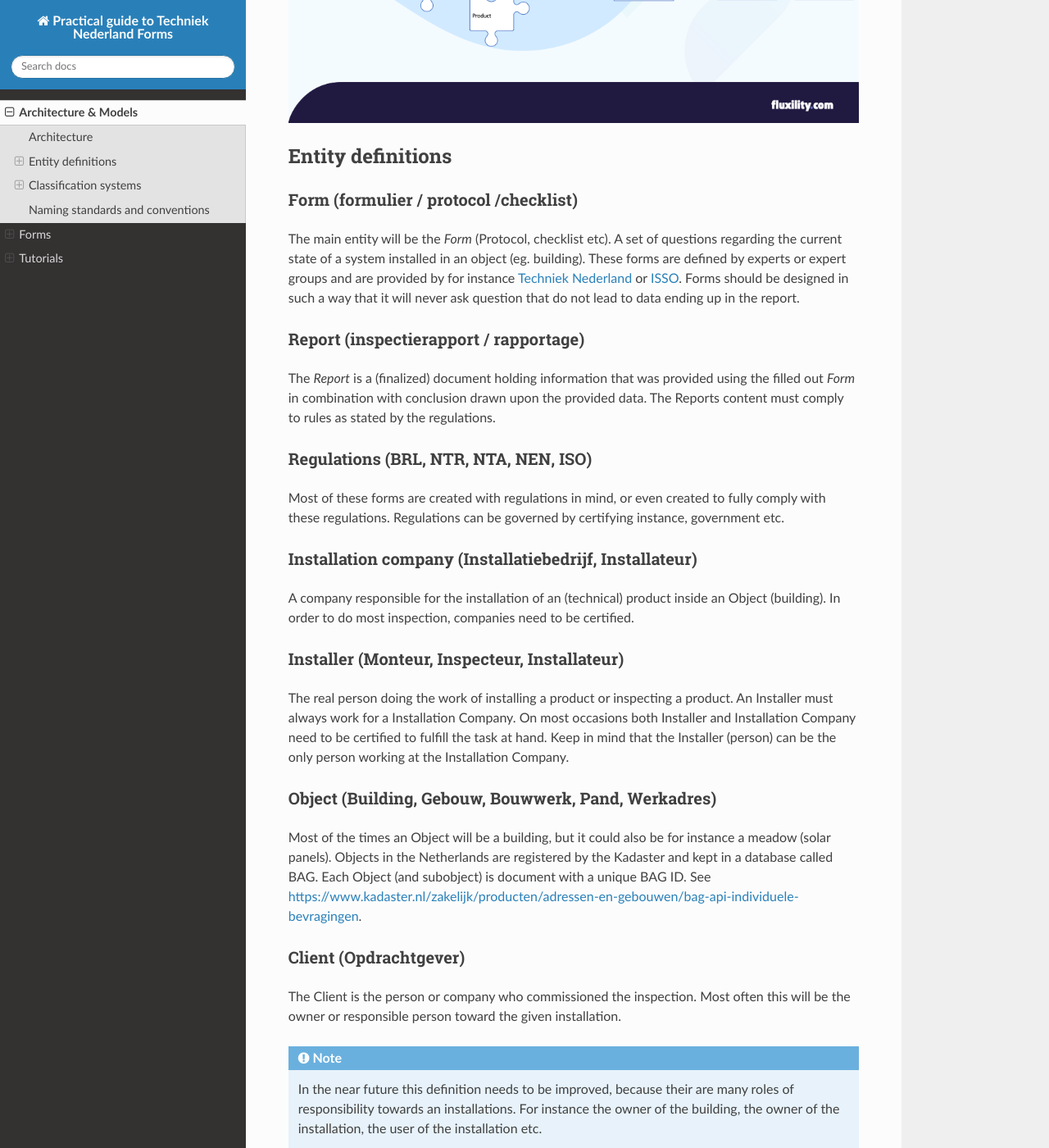
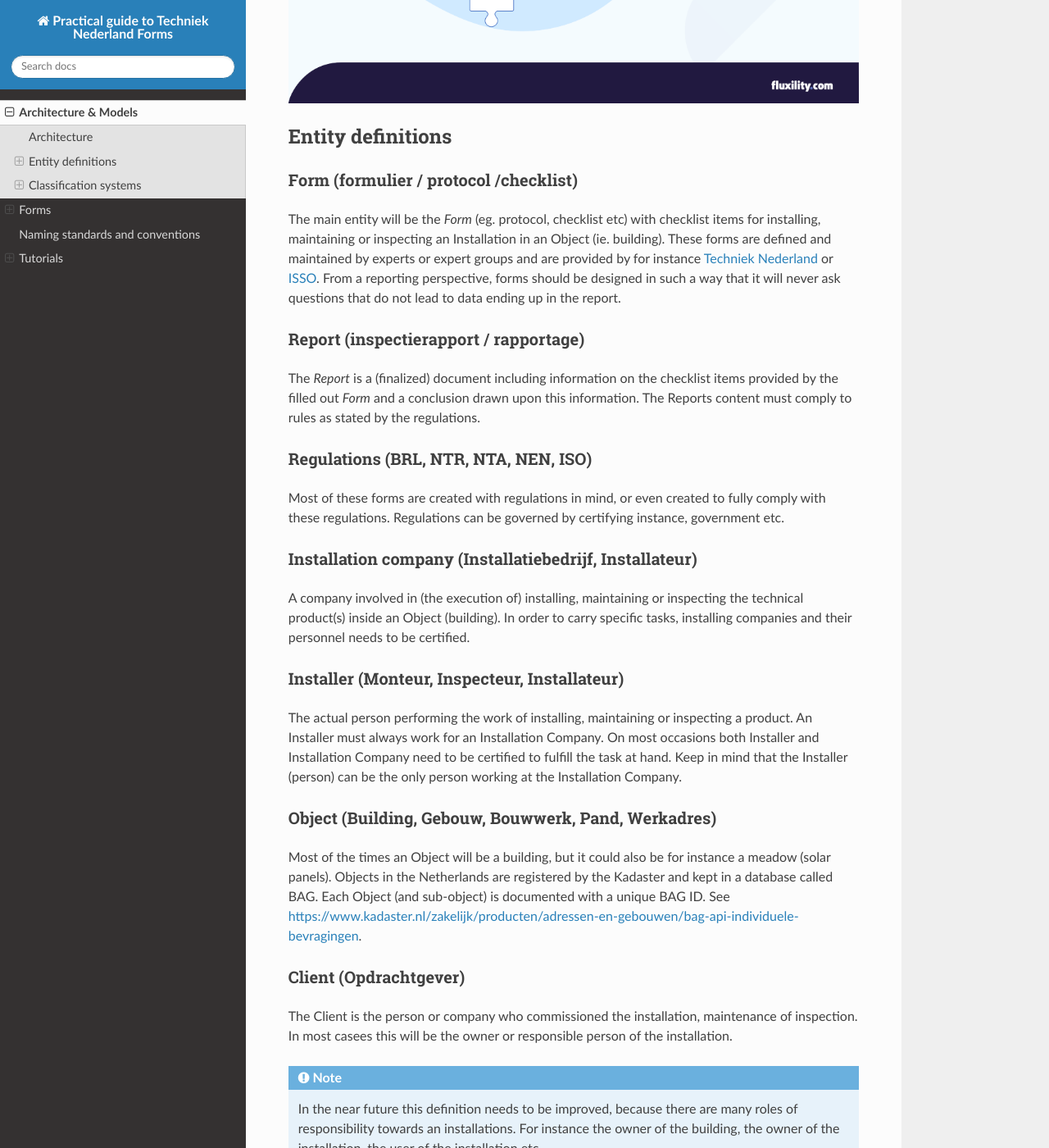
Before and after one commit to Techniek-Nederland/techniek-nederland-formulieren, a Sphinx documentation site: the page built from source/architecture.rst, in a window 1280 px wide and 1400 px high, scrolled down 1142 px. Shown: the whole window at 82% size. Built offline with Sphinx 7.4.7 and the Read the Docs theme 2.0.0, drawn with Linux system fonts in a browser that asks for light colours; some of the changed text lies outside the part shown.

Commit message:
Process feedback #202202 by Steven, Marcel and Remco

```diff
--- a/source/architecture.rst
+++ b/source/architecture.rst
@@ -1,8 +1,8 @@
 Architecture & Models
 ======================
 
-This section explains the eco-system for which this Forms API is designed, followed by a definition of
-all entities available. Terms will be specified in both English and Dutch.
+This section provides a basic structure and an insight in the Entities (including definitions) involved for which
+this Forms API is designed. Terms will be specified in both English and Dutch.
 
 .. contents:: Table of Contents
    :depth: 2
@@ -12,9 +12,9 @@ all entities available. Terms will be specified in both English and Dutch.
 Architecture
 ------------
 Forms are a means for an Installer to describe a situation and produce a Report that is in turn being required by
-some sort of Regulations. Regulations can be anything from actual law to in private defined certifications. Belows
-image explains what pieces of information are available in the field and how flow from the actual Form to the
-Report to the Regulations. Each entity (piece) is explained below.
+some sort of Regulation. Regulations can be anything from actual law to in private defined certifications.
+The image below explains the flow and relevant/available information in setting up the (digital) Form and the
+reporting to relevant institutions. Each entity (piece) is explained below.
 
 .. image:: _static/images/fluxility-techniek-nederland-forms-architecture.png
    :alt: System architecture
@@ -23,65 +23,76 @@ Entity definitions
 -------------------
 
 .. _Entity Form:
+
 Form (formulier / protocol /checklist)
 ######################################
-The main entity will be the `Form` (Protocol, checklist etc). A set of questions regarding the current state of
-a system installed in an object (eg. building). These forms are defined by experts or expert groups and are provided
-by for instance `Techniek Nederland <https://www.technieknederland.nl>`_ or `ISSO <https://isso.nl>`_. Forms should
-be designed in such a way that it will never ask question that do not lead to data ending up in the report.
+The main entity will be the `Form` (eg. protocol, checklist etc) with checklist items for installing, maintaining or
+inspecting an Installation in an Object (ie. building). These forms are defined and maintained by experts or expert groups
+and are provided
+by for instance `Techniek Nederland <https://www.technieknederland.nl>`_ or `ISSO <https://isso.nl>`_. From a
+reporting perspective, forms should be designed in such a way that it will never ask questions that do not lead
+to data ending up in the report.
 
 .. _Entity Report:
+
 Report (inspectierapport / rapportage)
 ######################################
-The `Report` is a (finalized) document holding information that was provided using the filled out `Form` in combination
-with conclusion drawn upon the provided data. The Reports content must comply to rules as stated by the regulations.
+The `Report` is a (finalized) document including information on the checklist items provided by the filled out `Form`
+and a conclusion drawn upon this information. The Reports content must comply to rules as stated by the regulations.
 
 .. _Entity Regulations:
+
 Regulations (BRL, NTR, NTA, NEN, ISO)
 ######################################
 Most of these forms are created with regulations in mind, or even created
 to fully comply with these regulations. Regulations can be governed by certifying instance, government etc.
 
 .. _Entity Installing Company:
+
 Installation company (Installatiebedrijf, Installateur)
 ##########################################
-A company responsible for the installation of an (technical) product inside an Object (building). In order to do
-most inspection, companies need to be certified.
+A company involved in (the execution of) installing, maintaining or inspecting the technical product(s) inside an
+Object (building). In order to carry specific tasks, installing companies and their personnel needs to be certified.
 
 .. _Entity Installing Person:
+
 Installer (Monteur, Inspecteur, Installateur)
 ##########################################
-The real person doing the work of installing a product or inspecting a product. An Installer must
-always work for a Installation Company. On most occasions both Installer and Installation Company
+The actual person performing the work of installing, maintaining or inspecting a product. An Installer must
+always work for an Installation Company. On most occasions both Installer and Installation Company
 need to be certified to fulfill the task at hand. Keep in mind that the Installer (person)
 can be the only person working at the Installation Company.
+
+.. _Entity Object:
 
 Object (Building, Gebouw, Bouwwerk, Pand, Werkadres)
 #####################################################
 Most of the times an Object will be a building, but it could also be for instance a meadow (solar panels).
 Objects in the Netherlands are registered by the Kadaster and kept in a database called BAG.
-Each Object (and subobject) is document with a unique BAG ID. See
+Each Object (and sub-object) is documented with a unique BAG ID. See
 https://www.kadaster.nl/zakelijk/producten/adressen-en-gebouwen/bag-api-individuele-bevragingen.
 
 Client (Opdrachtgever)
 #######################
-The Client is the person or company who commissioned the inspection. Most often this will be the owner or responsible
-person toward the given installation.
+The Client is the person or company who commissioned the installation, maintenance of inspection. In most casees
+this will be the owner or responsible person of the installation.
 
 .. note::
-    In the near future this definition needs to be improved, because their
+    In the near future this definition needs to be improved, because there
     are many roles of responsibility towards an installations. For instance the owner of the building, the owner
     of the installation, the user of the installation etc.
 
 .. _Entity Installation:
+
 Installation (System, Installatie, Systeem)
 ###########################################
 An Installation is a Product that is installed and serving it's purpose in or on an Object.
 
 .. _Entity Parts:
+
 Installation Parts (Installatie-onderdeel, Sub-systeem)
 #######################################################
-Installations for a hierarchy (tree), where each Installation might consist of sub-installations. For instance
+Installations form a hierarchy (tree), where each Installation might consist of sub-installations. For instance
 
 * Central Heating System consist
     * Heat generator
@@ -91,8 +102,8 @@ Installations for a hierarchy (tree), where each Installation might consist of s
     * Gas transport towards generator
     * Water transport to radiators
 
-An inspection might be about just the Heat Generator and it's parts (burner and expansion vessel). Another might
-be about the full heating system, or just on the Gas transport.
+Maintenance or inspection activities can be performed for the complete installation or specifically aimed at just one
+sub-installation.
 
 Product data (stored in 2BA)
 #######################################################
@@ -121,13 +132,5 @@ and the deepest can be type of fuel used. See https://ketenstandaard.nl/standaar
 ETIM
 ####
 
-A second standared for product classification is ETIM. Where NL/SFB is focussed mainly on creating groups of products,
+A second standard for product classification is ETIM. Where NL/SFB is focussed mainly on creating groups of products,
 ETIM also aims at defining all properties of products in a standardised way. See https://www.etim-international.com/.
-
-Naming standards and conventions
----------------------------------
-A first attempt has been made to produce a list of standard terms to use throughout the forms. There are many
-ways to name something (eg. 'Naam', 'Voornaam + Achternaam', 'Volledige naam'). The draft version of this
-document can be downloaded
-`Form Fields Naming Convensions (XLSX) <_static/files/techniek-nederland-forms-naming-convention.xlsx>`_. This
-document is currently maintained by `Peter Zwakhals @ Techniek Nederland <mailto:p.zwakhals@TechniekNederland.nl>`_.
--- a/source/tutorials/describe_installation.rst
+++ b/source/tutorials/describe_installation.rst
@@ -14,7 +14,7 @@ Basic model for an Installation
 
     .. attribute:: building_id
 
-        A reference to the Object/Building in which this system is installed. It's up to the you if you choose
+        A reference to the Object/Building in which this system is installed. It's up to you if you choose
         to use a BAG ID or something of your own. In the (near) future it might be relevant to save extra information
         in your database, regarding for instance the year of build for the Object in which the installation has been
         installed. For now, the building is not used for filtering yet.
--- a/source/tutorials/get_forms.rst
+++ b/source/tutorials/get_forms.rst
@@ -1,7 +1,7 @@
 Get forms for an installation
 -------------------------------------
 
-Once you've determined the ETIM Product Class for you installation, you can query 2BA for relevant forms.
+Once you've determined the ETIM Product Class for you installation, you can query the Forms API for relevant forms.
 
 Get a list of relevant forms
 ++++++++++++++++++++++++++++
--- a/source/tutorials/get_products.rst
+++ b/source/tutorials/get_products.rst
@@ -7,8 +7,7 @@ documentation <https://www.2ba.nl/nl/documentatie/webservices>`_.
 
 .. NOTE::
 
-    Some of the calls are a 'POST' in 2BA, although your not posting anything. This is a glitch in the API and
-    will hopefully be corrected in the near future.
+    Some of the calls are a 'POST' in 2BA and will be transformed into GET calls (#BBAFGOSL-576)
 
 
 
```
Also changed, not shown: other parts of source/tutorials/describe_installation.rst (+1 -1 lines), source/forms.rst (+16 -10 lines), source/index.rst (+6 -5 lines), source/naming-conventions.rst (added, +11 -0 lines), source/_static/images/fluxility-techniek-nederland-forms-architecture.png, source/_static/images/fluxility-techniek-nederland-forms-structure.png (added).
